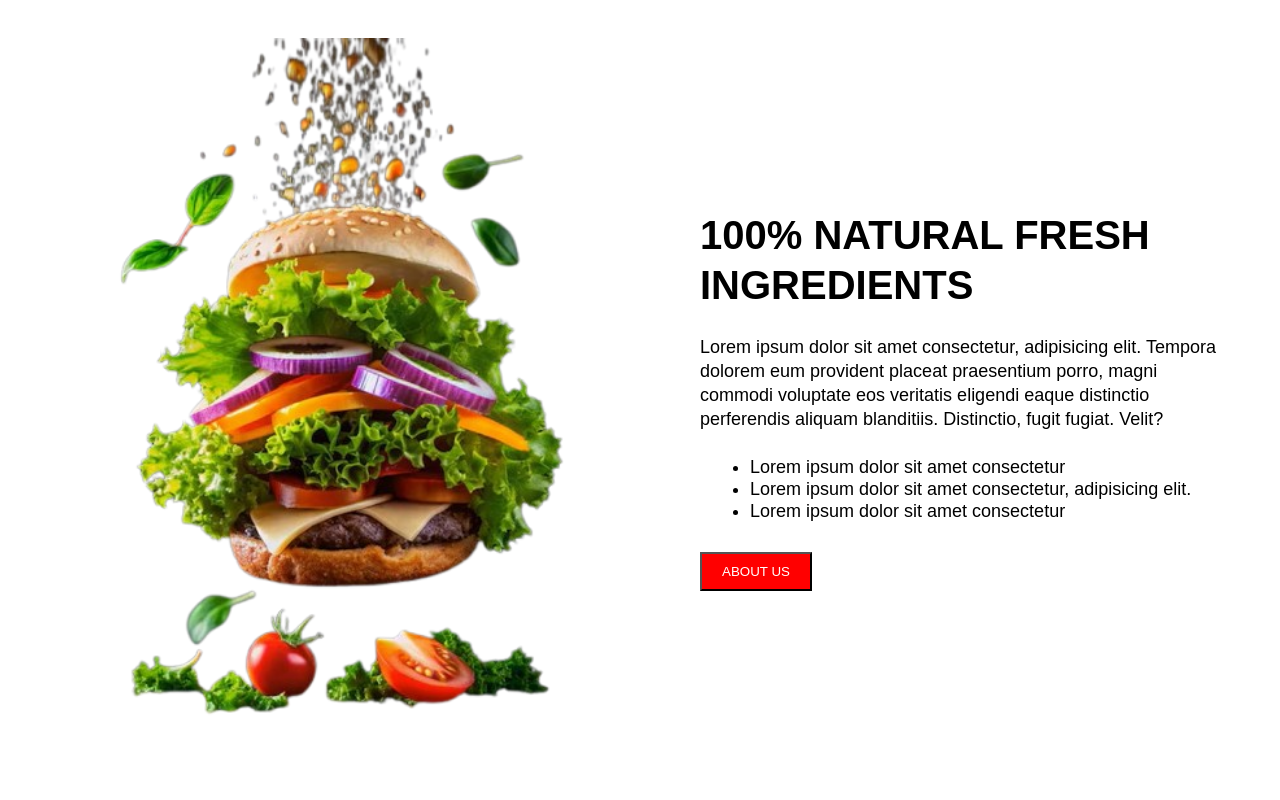
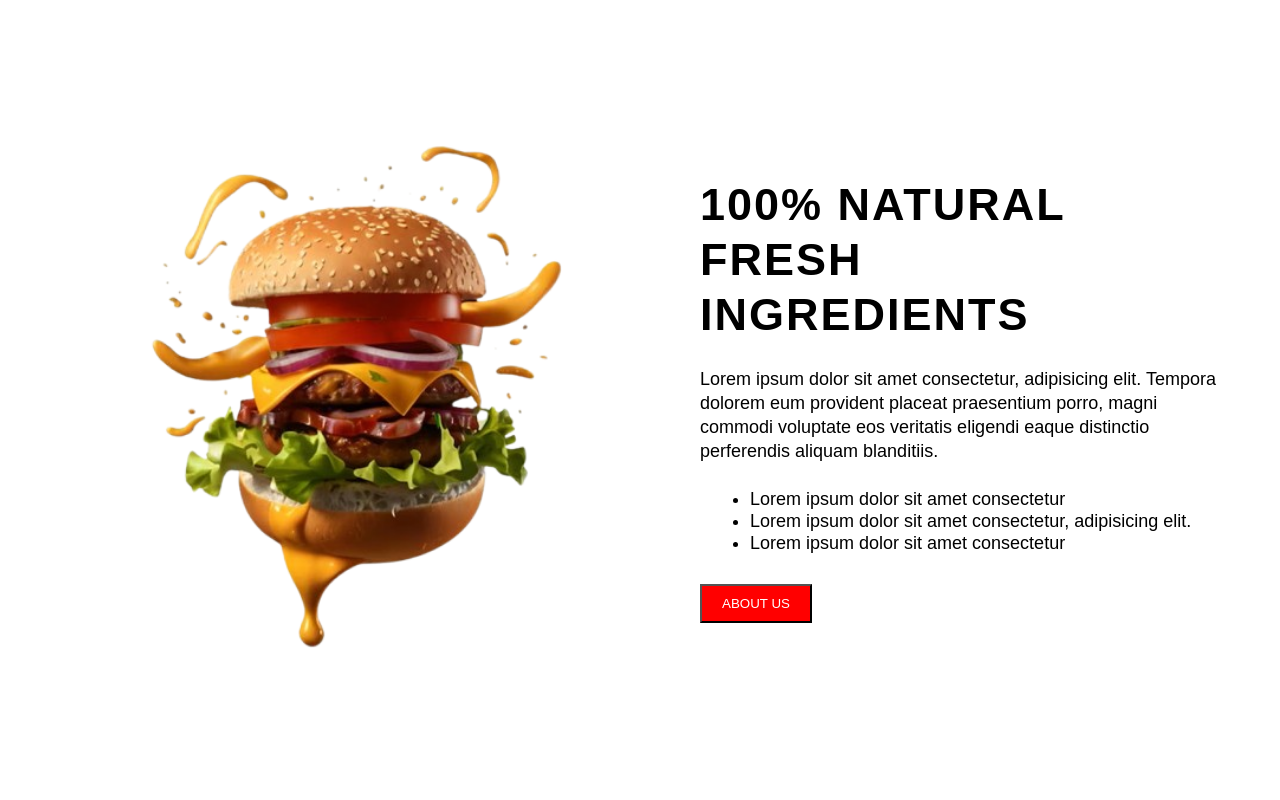
Before and after one commit to imrangit07/Front-End-Tasks, a plain HTML site: page task2/index.html in a window 1280 px wide. Shown: the top 800 px of the page. Drawn offline with Linux system fonts and the light colour scheme.

Commit message:
Add some changes

```diff
--- a/task2/index.html
+++ b/task2/index.html
@@ -11,14 +11,12 @@
 <body>
     <section class="home">
         <div class="home-left-part">
-            <img src="burger2.png" alt="img not found">
+            <img src="burger5.png" alt="img not found">
         </div>
         <div class="home-right-part">
             <div class="home-right-containt">
                 <h1>100% NATURAL FRESH <br> INGREDIENTS</h1>
-                <p>Lorem ipsum dolor sit amet consectetur, adipisicing elit. Tempora dolorem eum provident placeat
-                    praesentium porro, magni commodi voluptate eos veritatis eligendi eaque distinctio perferendis
-                    aliquam blanditiis. Distinctio, fugit fugiat. Velit?</p>
+                <p>Lorem ipsum dolor sit amet consectetur, adipisicing elit. Tempora dolorem eum provident placeat praesentium porro, magni commodi voluptate eos veritatis eligendi eaque distinctio perferendis aliquam blanditiis.</p>
                 <ul>
                     <li>Lorem ipsum dolor sit amet consectetur</li>
                     <li>Lorem ipsum dolor sit amet consectetur, adipisicing elit.</li>
--- a/task2/style.css
+++ b/task2/style.css
@@ -21,7 +21,7 @@ html,body{
     justify-content: center;
 }
 .home-left-part img{
-    width: 580px;
+    width: 800px;
 }
 .home-right-part{
     width: 50%;
@@ -34,8 +34,9 @@ html,body{
     padding-right: 50px;
 }
 .home-right-containt h1{
-    line-height: 50px;
-    font-size: 40px;
+    line-height: 55px;
+    font-size: 45px;
+    letter-spacing: 2px;
 }
 .home-right-containt p{
     margin-top: 25px;
@@ -88,5 +89,5 @@ html,body{
     /* background-color: red; */
 }
 .offer-right-part img{
-    width: 750px;
+    width: 700px;
 }
```
Also changed, not shown: task2/burger5.png (added), task2/burger6.png (added).
